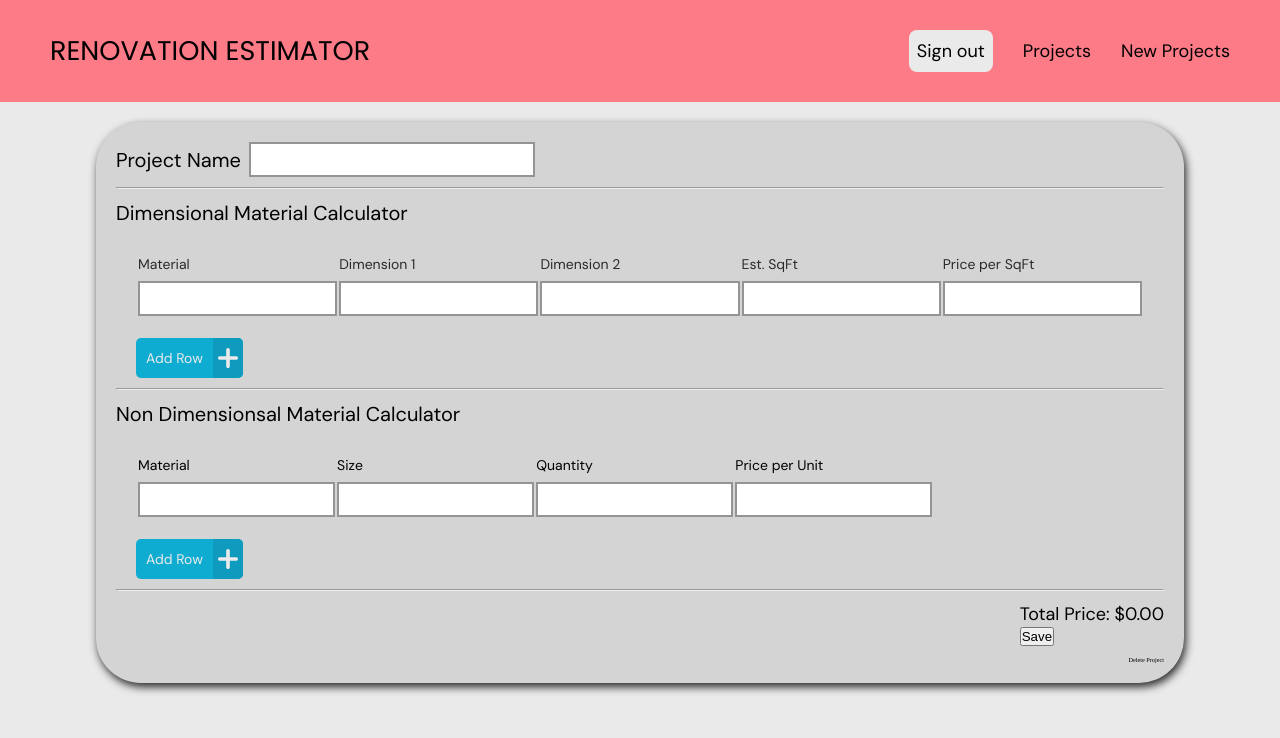
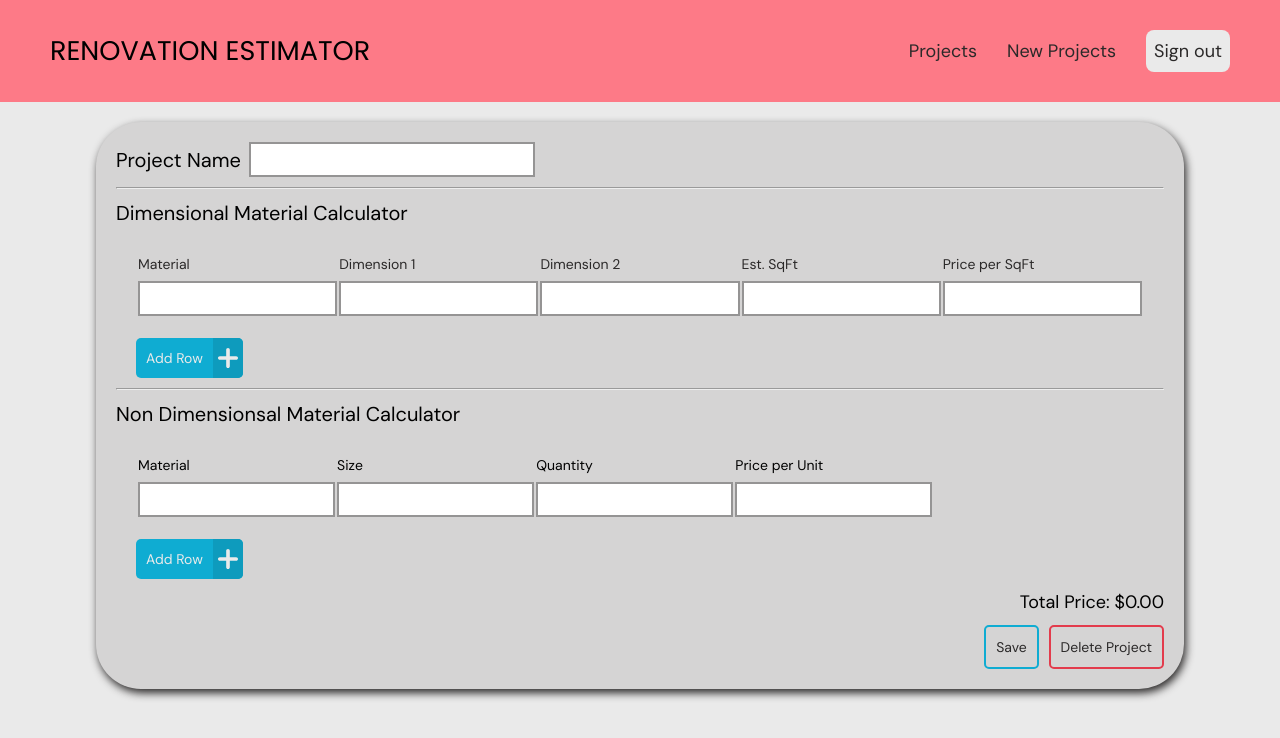
Before and after one commit to bobsport33/renovation-tracker, a Next.js app: page /projects/new-project in a window 1280 px wide. Shown: the top 738 px of the page. Built offline with nearby package versions, Linux system fonts and the light colour scheme; no server answers; sample sign-in values are in the browser's storage.

Commit message:
ud button styles

```diff
--- a/src/components/Header/Index.tsx
+++ b/src/components/Header/Index.tsx
@@ -39,6 +39,25 @@ const HeaderCont = styled.header`
             flex-direction: row;
             align-items: center;
             gap: 8px;
+            color: ${colors.neutral1000};
+            position: relative;
+
+            &::after {
+                content: "";
+                height: 2px;
+                width: 0%;
+                position: absolute;
+                bottom: 0;
+                right: 0;
+                background-color: ${colors.neutral1000};
+                transition: width 0.3s;
+            }
+
+            &:hover {
+                &::after {
+                    width: 100%;
+                }
+            }
 
             &--signout {
                 border: none;
@@ -47,6 +66,9 @@ const HeaderCont = styled.header`
                 background-color: ${colors.neutral100};
                 transition: background-color 0.3s;
 
+                &::after {
+                    display: none;
+                }
                 &:hover {
                     background-color: ${colors.neutral200};
                     cursor: pointer;
@@ -66,14 +88,6 @@ const Header = () => {
                     <h6>Renovation Estimator</h6>
                 </Link>
                 <div className="header__links">
-                    {session && (
-                        <button
-                            className="header__link header__link--signout"
-                            onClick={() => signOut()}
-                        >
-                            Sign out
-                        </button>
-                    )}
                     {!session && (
                         <Link
                             className="header__link"
@@ -105,6 +119,14 @@ const Header = () => {
                             New Projects
                         </Link>
                     )}
+                    {session && (
+                        <button
+                            className="header__link header__link--signout"
+                            onClick={() => signOut()}
+                        >
+                            Sign out
+                        </button>
+                    )}
                 </div>
             </div>
         </HeaderCont>
--- a/src/components/projectForm/Index.tsx
+++ b/src/components/projectForm/Index.tsx
@@ -20,8 +20,8 @@ import {
     deleteProject,
 } from "@/utils/auth";
 import { Dimensional, Nondimensional, Project } from "@/types/Index";
-import { paragraphMedium } from "@/styles/Type";
-import IconButton from "@/subComponents/IconButton";
+import { paragraphMedium, paragraphSmall } from "@/styles/Type";
+import { colors } from "@/styles/variables";
 
 interface Props {
     email?: string;
@@ -50,14 +50,41 @@ const ProjectFormCont = styled.div`
 
         &__total-container {
             align-self: flex-end;
+            display: flex;
+            flex-direction: column;
+            align-items: flex-end;
+            gap: 10px;
         }
         &__total {
             ${paragraphMedium}
         }
 
+        &__btn-container {
+            display: flex;
+            gap: 10px;
+        }
         &__btn {
+            border: 2px solid ${colors.blue500};
+            border-radius: 5px;
+            padding: 5px 10px;
+            ${paragraphSmall};
+            background-color: transparent;
+            color: ${colors.neutral1000};
+            transition: background-color 0.3s, color 0.3s;
+
+            &:hover {
+                cursor: pointer;
+                background-color: ${colors.blue500};
+                color: ${colors.neutral100};
+            }
             &--delete {
                 align-self: flex-end;
+                border: 2px solid ${colors.red600};
+
+                &:hover {
+                    background-color: ${colors.red600};
+                    color: ${colors.neutral100};
+                }
             }
         }
     }
@@ -281,20 +308,22 @@ const ProjectForm = ({ email, project }: Props) => {
                             removeNonDimensionalRowHandler
                         }
                     />
-                    <hr />
+
                     <div className="project__total-container">
                         <p className="project__total">
                             Total Price: ${totalPrice.toFixed(2)}
                         </p>
+                        <div className="project__btn-container">
                             <button className="project__btn project__btn--save">
                                 Save
                             </button>
-                    </div>
                             <div
                                 className="project__btn project__btn--delete"
                                 onClick={deleteProjectHandler}
                             >
                                 Delete Project
+                            </div>
+                        </div>
                     </div>
                 </form>
             </Modal>
--- a/src/components/projectsList/Card.tsx
+++ b/src/components/projectsList/Card.tsx
@@ -44,10 +44,10 @@ const ProjectCard = ({ projectProps }: ProjectProps) => {
         <ProjectCardCont href={`/projects/${projectProps.project._id}`}>
             <div className="card__cont">
                 <h6 className="card__heading">
-                    {projectProps.project.projectName}{" "}
+                    {projectProps.project.projectName}
                 </h6>
                 <span className="card__cost">
-                    Cost - ${projectProps.project.totalPrice}
+                    Cost - ${projectProps.project.totalPrice.toFixed(2)}
                 </span>
             </div>
         </ProjectCardCont>
--- a/src/components/projectsList/Index.tsx
+++ b/src/components/projectsList/Index.tsx
@@ -1,10 +1,9 @@
 import React from "react";
 import styled from "styled-components";
-import Link from "next/link";
 
 import Modal from "@/subComponents/Modal";
 import ProjectCard from "./Card";
-import { paragraphLarge, paragraphMedium } from "@/styles/Type";
+import { paragraphLarge } from "@/styles/Type";
 import { colors } from "@/styles/variables";
 
 interface DimensionalMaterial {
@@ -61,7 +60,7 @@ const ProjectsListCont = styled.div`
         }
 
         &__total {
-            ${paragraphMedium}
+            ${paragraphLarge}
             align-self: flex-end;
         }
     }
@@ -81,7 +80,6 @@ const ProjectsList = ({ email, projects }: Props) => {
                 <h1 className="projects__heading">Projects</h1>
                 <div className="projects__container">
                     {projects.map((project) => {
-                        // console.log(project);
                         return (
                             <ProjectCard
                                 key={project.project._id}
```
Lines whose indentation alone changed are shown as unchanged.
